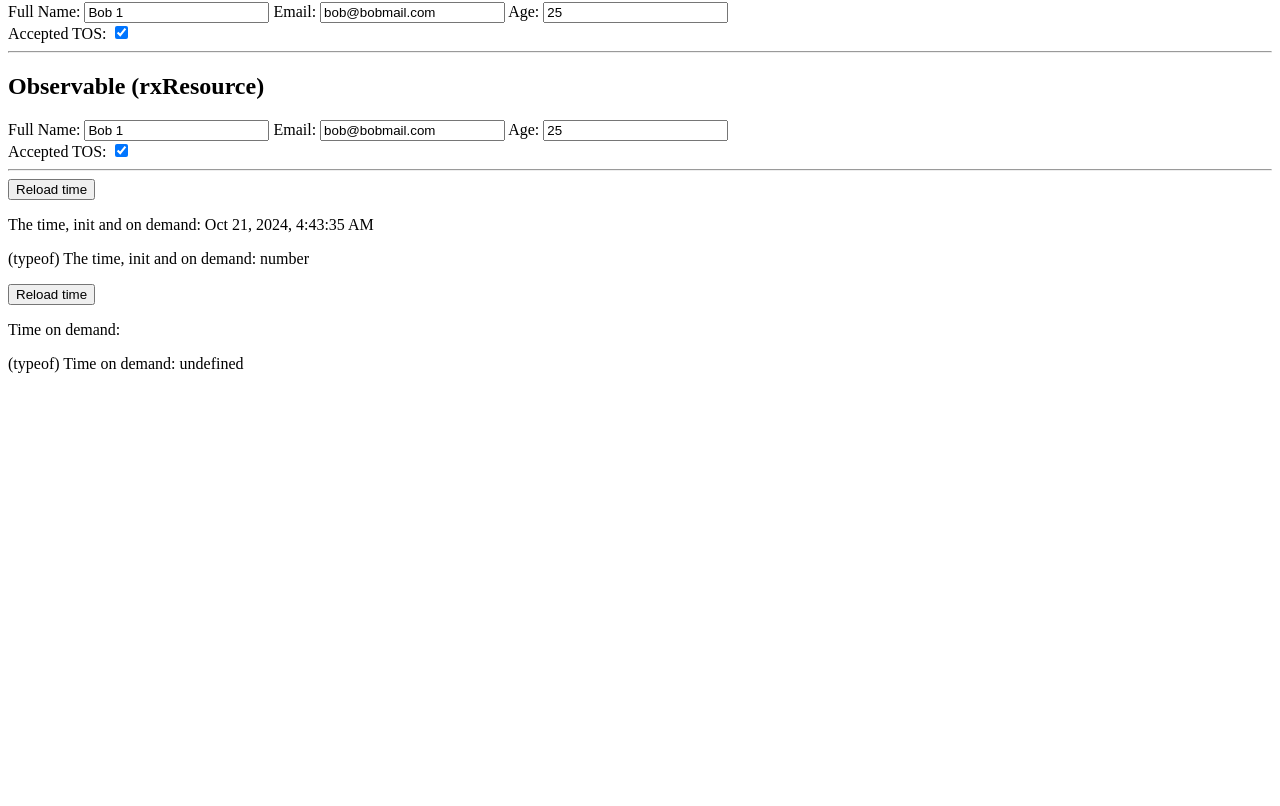
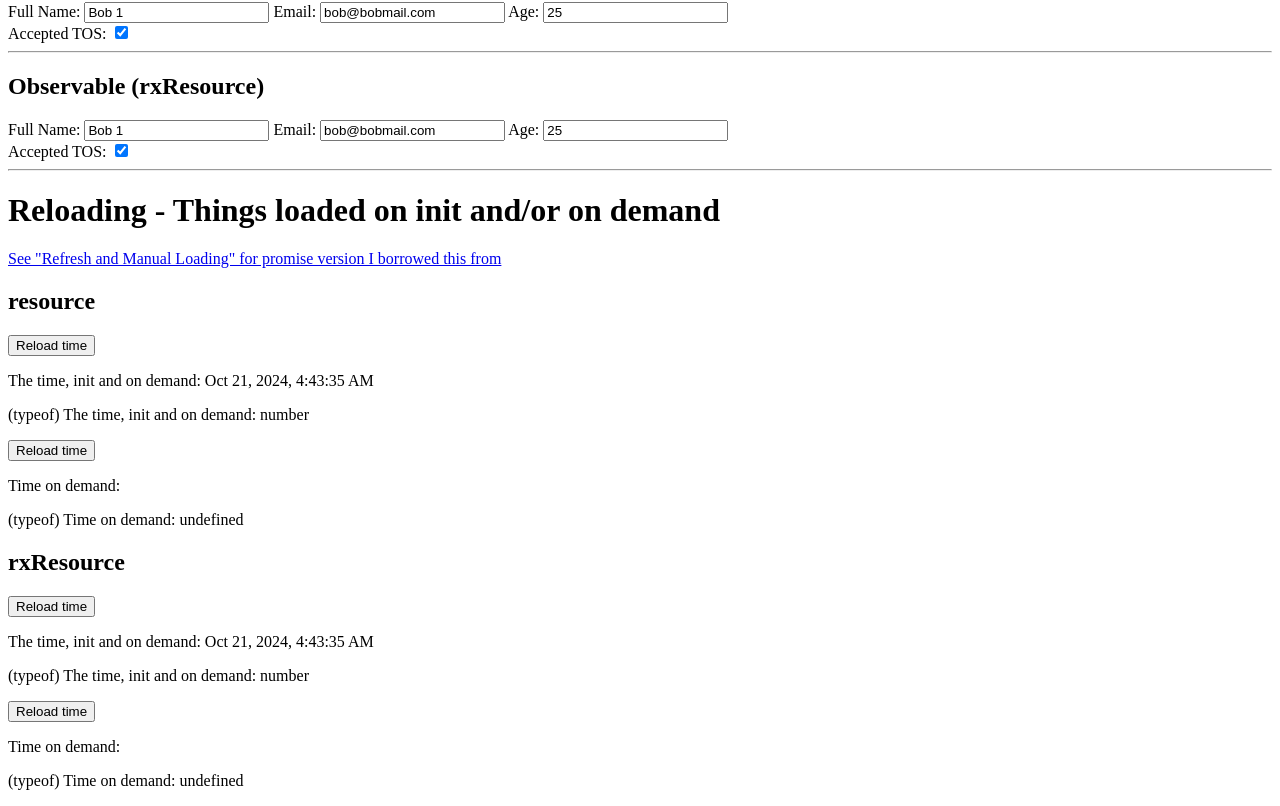
Before and after one commit to michael-small/linkedSignal-resource-playground, an Angular app: page / in a window 1280 px wide. Shown: the part 248-1054 px from the top of the page. Before the commit the page ends 800 px from the top, so only its background shows below. Built offline with nearby package versions, Linux system fonts and the light colour scheme.

Commit message:
feat: time on demand from resource, promise and rx

```diff
--- a/src/app/resource-reload.component.ts
+++ b/src/app/resource-reload.component.ts
@@ -1,4 +1,4 @@
-import {Component, inject, ResourceStatus} from '@angular/core';
+import {Component, inject, resource, ResourceStatus} from '@angular/core';
 import {DatePipe, JsonPipe} from '@angular/common';
 import {UserService} from './user.service';
 import {rxResource} from '@angular/core/rxjs-interop';
@@ -9,20 +9,52 @@ import {of} from 'rxjs';
   standalone: true,
   imports: [JsonPipe, DatePipe],
   template: `
-    <button (click)="timeResourceInitAndOnDemand.reload()">Reload time</button>
-    <p>The time, init and on demand: {{ timeResourceInitAndOnDemand.value() | json | date:'medium' }}</p>
-    <p>(typeof) The time, init and on demand: {{ typeof timeResourceInitAndOnDemand.value() }}</p>
+    <h1>Reloading - Things loaded on init and/or on demand</h1>
+    <a href="https://www.angulararchitects.io/en/blog/asynchronous-resources-with-angulars-new-resource-api/"
+       target="_blank">See "Refresh and Manual Loading" for promise version I borrowed this from</a>
+    <h2>resource</h2>
+    <button (click)="timeResourceInitAndOnDemandPr.reload()">Reload time</button>
+    <p>The time, init and on demand: {{ timeResourceInitAndOnDemandPr.value() | json | date:'medium' }}</p>
+    <p>(typeof) The time, init and on demand: {{ typeof timeResourceInitAndOnDemandPr.value() }}</p>
 
-    <button (click)="timeResourceOnDemand.reload()">Reload time</button>
-    <p>Time on demand: {{ timeResourceOnDemand.value() | json | date:'medium' }}</p>
-    <p>(typeof) Time on demand: {{ typeof timeResourceOnDemand.value() }}</p>
+    <button (click)="timeResourceOnDemandPr.reload()">Reload time</button>
+    <p>Time on demand: {{ timeResourceOnDemandPr.value() | json | date:'medium' }}</p>
+    <p>(typeof) Time on demand: {{ typeof timeResourceOnDemandPr.value() }}</p>
+
+    <h2>rxResource</h2>
+    <button (click)="timeRXResourceInitAndOnDemand.reload()">Reload time</button>
+    <p>The time, init and on demand: {{ timeRXResourceInitAndOnDemand.value() | json | date:'medium' }}</p>
+    <p>(typeof) The time, init and on demand: {{ typeof timeRXResourceInitAndOnDemand.value() }}</p>
+
+    <button (click)="timeRXResourceOnDemand.reload()">Reload time</button>
+    <p>Time on demand: {{ timeRXResourceOnDemand.value() | json | date:'medium' }}</p>
+    <p>(typeof) Time on demand: {{ typeof timeRXResourceOnDemand.value() }}</p>
   `,
 })
 export class ResourceReloadComponent {
   userService = inject(UserService);
 
-  // See "Refresh and Manual Loading" https://www.angulararchitects.io/en/blog/asynchronous-resources-with-angulars-new-resource-api/ for promise version I borrowed this from
-  timeResourceInitAndOnDemand = rxResource({
+  timeResourceInitAndOnDemandPr = resource({
+    // no request observable === no automatic subsequent loading
+    loader: (param) => {
+      // The default status
+      return param.previous.status === ResourceStatus.Idle
+        ? this.userService.getStaticPromise()
+        : this.userService.getStaticPromise();
+    },
+  });
+
+  timeResourceOnDemandPr = resource({
+    // no request observable === no automatic subsequent loading
+    loader: (param) => {
+      // The default status
+      return param.previous.status === ResourceStatus.Idle
+        ? Promise.resolve(undefined)
+        : this.userService.getStaticPromise();
+    },
+  });
+
+  timeRXResourceInitAndOnDemand = rxResource({
     // no request observable === no automatic subsequent loading
     loader: (param) => {
       // The default status
@@ -32,7 +64,7 @@ export class ResourceReloadComponent {
     },
   });
 
-  timeResourceOnDemand = rxResource({
+  timeRXResourceOnDemand = rxResource({
     // no request observable === no automatic subsequent loading
     loader: (param) => {
       // The default status
--- a/src/app/user.service.ts
+++ b/src/app/user.service.ts
@@ -52,4 +52,7 @@ export class UserService {
   getStaticObservable() {
     return of(Date.now());
   }
+  getStaticPromise() {
+    return Promise.resolve(Date.now());
+  }
 }
```
